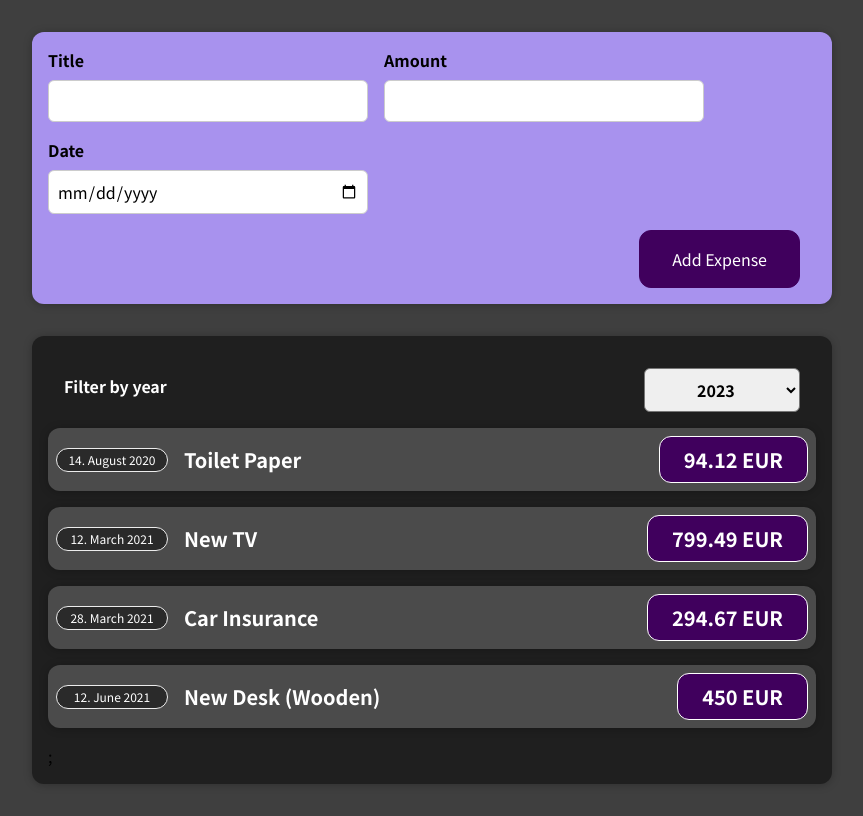
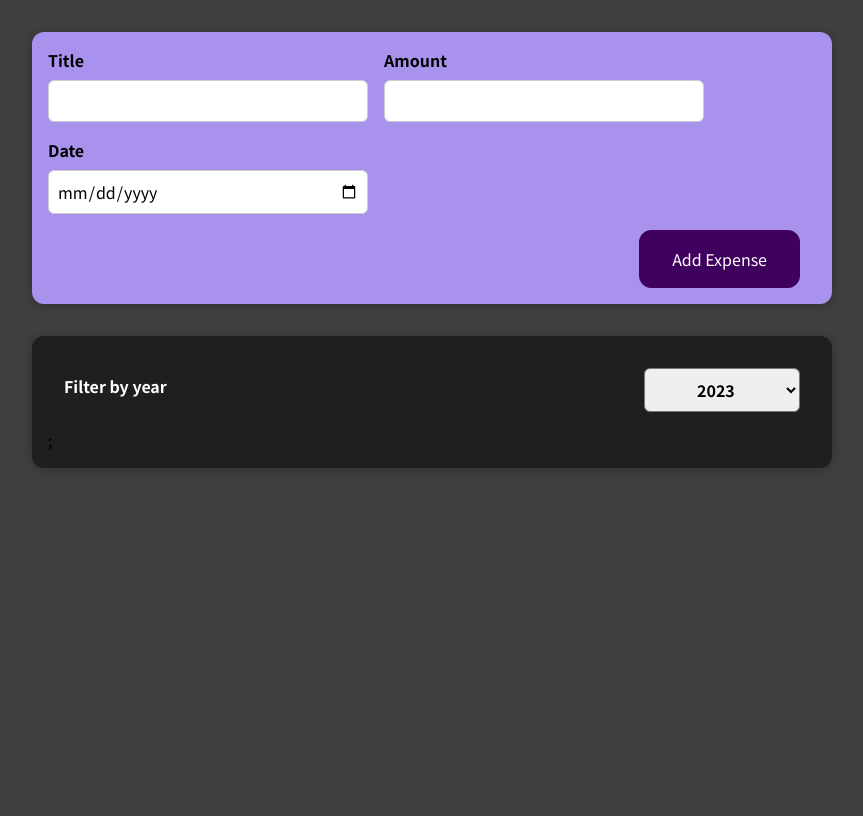
Before and after one commit to SamuelVitek/first_react_app, a React (Create React App) app: page / in a window 1280 px wide. Shown: the whole page, without its empty margins (208-1071 px from the left). Built offline with nearby package versions, Linux system fonts and the light colour scheme.

Commit message:
Making the fiter by year work

```diff
--- a/src/components/Expenses/Expenses.js
+++ b/src/components/Expenses/Expenses.js
@@ -13,17 +13,20 @@ const Expenses = (props) => {
         setFilteredYear(year);
     }
 
+    console.log(props.items.filter(e => e.date.getFullYear() === 2021));
+
     return (
         <div>
             <Card className='expenses'>
-                <ExpenseFilter onFilterChange={onFilterChangeHandler} />
-                {props.items.map((expense) =>
-                    <ExpenseItem
-                        key={expense.id}
-                        title={expense.title}
-                        amount={expense.amount}
-                        date={expense.date}
-                    />
+                <ExpenseFilter onFilterChange={onFilterChangeHandler}/>
+                {props.items.filter(expense => expense.date.getFullYear() === Number(filteredYear))
+                    .map(filteredExpense =>
+                        <ExpenseItem
+                            key={filteredExpense.id}
+                            title={filteredExpense.title}
+                            amount={filteredExpense.amount}
+                            date={filteredExpense.date}
+                        />
                 )};
             </Card>
         </div>
```
